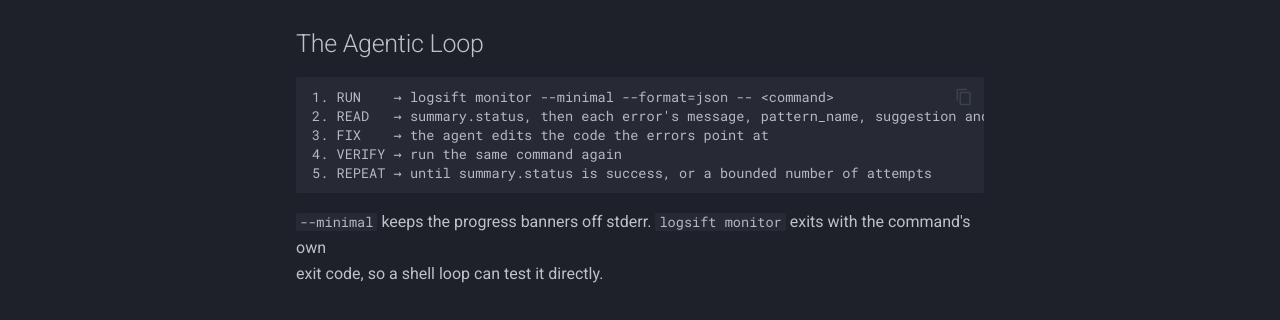
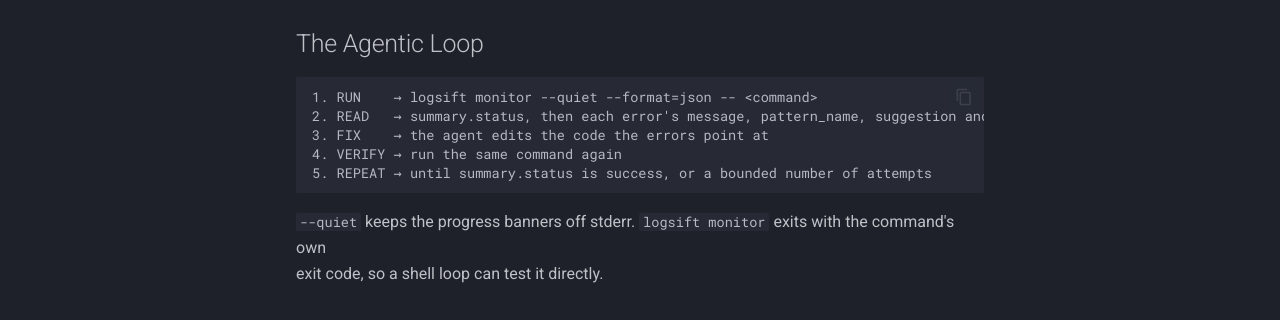
Before and after one commit to datapointchris/logsift, an MkDocs documentation site: the page built from docs/concepts/agentic-integration.md, in a window 1280 px wide and 1400 px high, scrolled down 314 px. Shown: the part 172-492 px from the top of the window. Built offline with MkDocs 1.6.1 and Material for MkDocs 9.7.7, drawn with Linux system fonts in a browser that asks for light colours; comment, search, counter and statistics services are not loaded; the version menu is left out; some of the changed text lies outside the part shown.

Commit message:
feat(monitor): spell quiet as -q/--quiet
monitor's way to print only the analysis was --minimal, a spelling of
its own. It is -q/--quiet, as uv, ruff and cargo spell it. It keeps the
banner, progress and summary off stderr. Errors and the analysis still
print. --minimal still works, unlisted, for the scripts that pass it.

Agent-Name: claude-code-unattended
Agent-Session: b2278be6-9918-4658-b2a8-f7dec50a6961
Agent-Run: 01a1c697-3afd-742c-9b5d-e48a279f16a6
Worklog: 3018.1

````diff
--- a/docs/concepts/agentic-integration.md
+++ b/docs/concepts/agentic-integration.md
@@ -12,14 +12,14 @@
 ## The Agentic Loop
 
 ```text
-1. RUN    → logsift monitor --minimal --format=json -- <command>
+1. RUN    → logsift monitor --quiet --format=json -- <command>
 2. READ   → summary.status, then each error's message, pattern_name, suggestion and file_references
 3. FIX    → the agent edits the code the errors point at
 4. VERIFY → run the same command again
 5. REPEAT → until summary.status is success, or a bounded number of attempts
 ```
 
-`--minimal` keeps the progress banners off stderr. `logsift monitor` exits with the command's own
+`--quiet` keeps the progress banners off stderr. `logsift monitor` exits with the command's own
 exit code, so a shell loop can test it directly.
 
 ## Choosing a Format
@@ -55,7 +55,7 @@
 
 def run_with_logsift(command: list[str]) -> dict:
     """Run a command through logsift and parse its JSON analysis."""
-    result = subprocess.run(['logsift', 'monitor', '--minimal', '--format=json', '--', *command], capture_output=True, text=True)
+    result = subprocess.run(['logsift', 'monitor', '--quiet', '--format=json', '--', *command], capture_output=True, text=True)
     return json.loads(result.stdout)
 
 
@@ -106,10 +106,10 @@
 
 ```bash
 # ✓ A program parses this
-logsift monitor --minimal --format=json -- make test
+logsift monitor --quiet --format=json -- make test
 
 # ✓ An agent reads this directly, as toon
-logsift monitor --minimal -- make test
+logsift monitor --quiet -- make test
 ```
 
 ### 2. Check Status First
````
Also changed, not shown: docs/api/config-format.md (+1 -1 lines), docs/api/json-schema.md (+1 -1 lines), docs/cli-reference.md (+4 -4 lines), docs/quickstart.md (+1 -1 lines), 3 other files.
